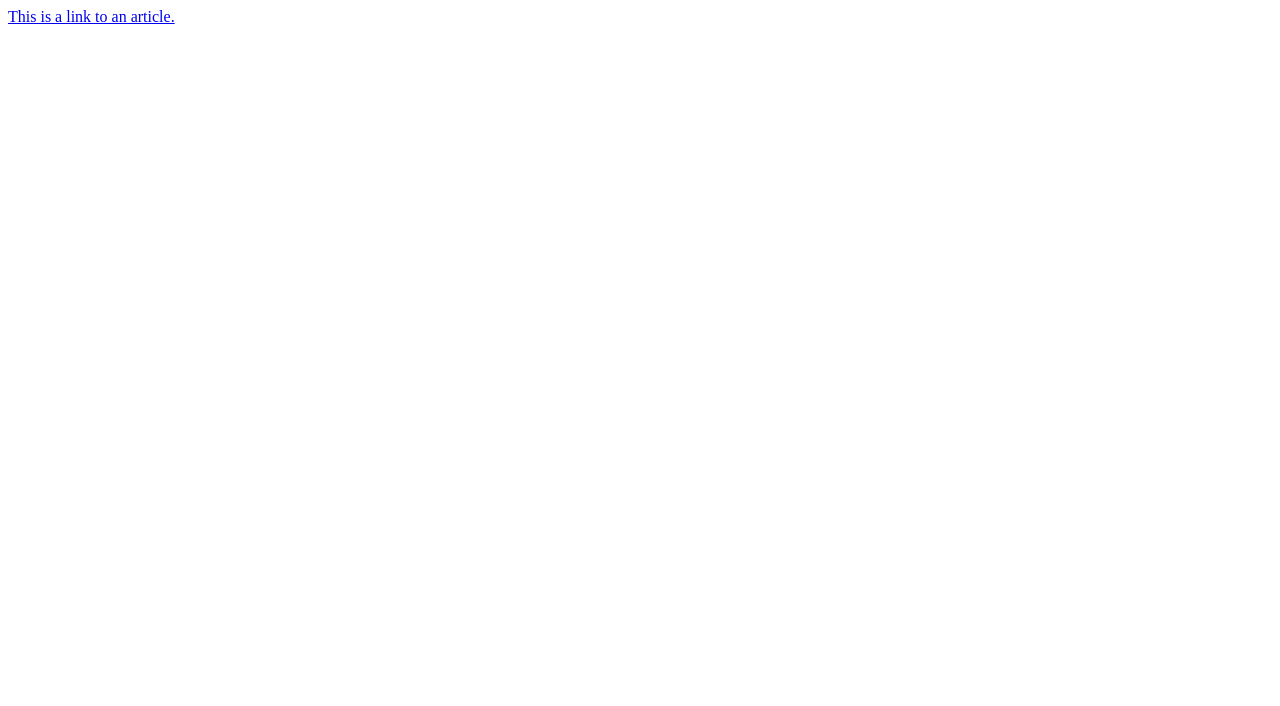
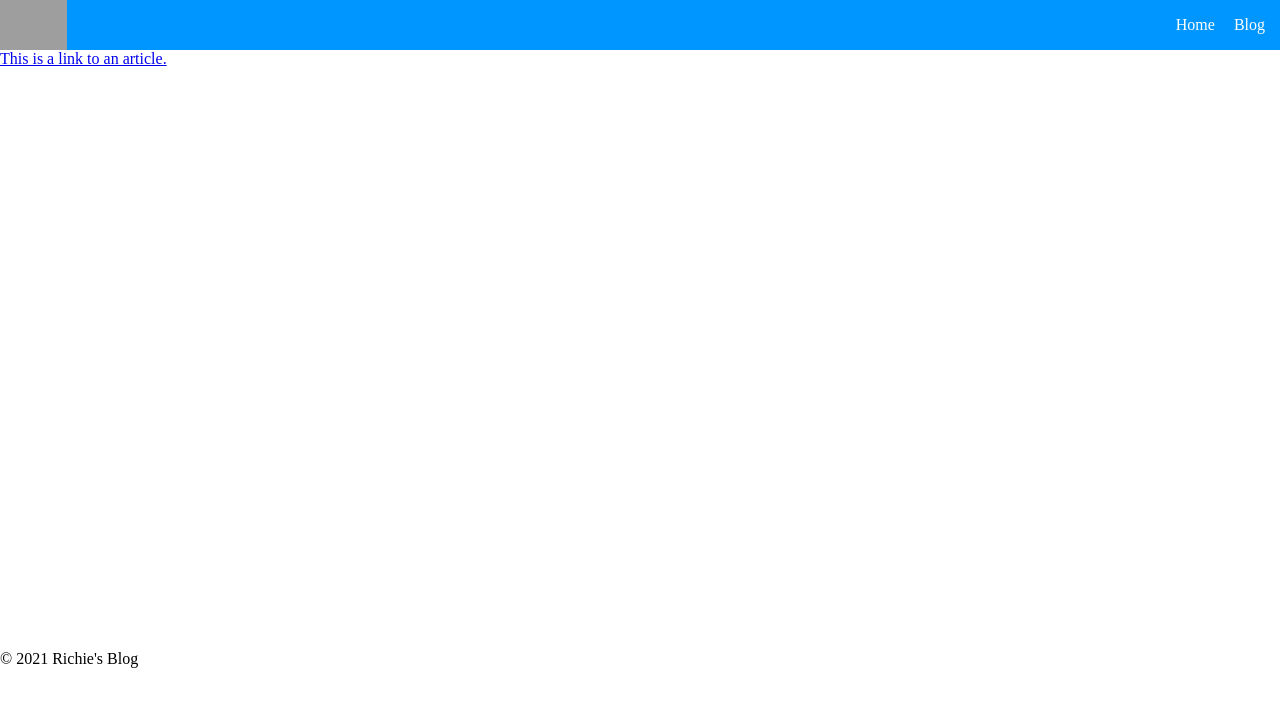
Before and after one commit to richardsa/UdacityFrontEndWebDeveloper, a plain HTML site: page index.html in a window 1280 px wide. Drawn offline with Linux system fonts and the light colour scheme; grey boxes are pictures that could not be loaded.

Commit message:
add initial style for header/nav

```diff
--- /dev/null
+++ b/css/style-index.css
@@ -0,0 +1,47 @@
+.container{
+      display:grid;
+      grid-template-columns: 1fr 1fr 1fr;
+      grid-template-rows: 50px 600px;
+      grid-template-areas:
+      "hd hd hd hd hd hd hd hd"
+      "main main main main main main main main"
+      "ft ft ft ft ft ft ft ft";
+
+
+  }
+.header {
+  grid-area:hd;
+  background-color:#0096FF;
+}
+.header .nav {
+  display:flex;
+    justify-content: space-between;
+}
+
+.header ul {
+  display:inline-block;
+}
+
+.header li {
+display:inline-block;
+}
+
+.header li a{
+  color:white;
+  text-decoration:none;
+  padding-right:15px;
+}
+
+.logo img{
+  max-height:50px;
+}
+
+
+
+.footer {
+  grid-area:ft;
+}
+
+@media(max-width:700px) {
+  .container {grid-template-columns: 1fr;}
+}
--- a/css/style.css
+++ b/css/style.css
@@ -0,0 +1 @@
+body {margin:0;}
--- a/index.html
+++ b/index.html
@@ -1,12 +1,29 @@
 <!DOCTYPE html>
 <html>
+
 <head>
   <meta charset="utf-8">
+  <meta name="viewport" content="width=device-width, initial-scale=1.0">
   <title>Richie's Blog</title>
   <link rel="stylesheet" href="./css/style.css"/>
+  <link rel="stylesheet" href="./css/style-index.css" />
 </head>
+
 <body>
-        <article><a href="./blog/post1.html">This is a link to an article.</a></article>
+  <div class="container">
+    <header class="header">
+      <nav class="nav">
+        <a class="logo" href="/"><img src="https://placeholder.com/wp-content/uploads/2018/10/placeholder.com-logo4.png" /></a>
+        <ul class="nav-menu">
+          <li><a href="./index.html">Home</a></li>
+          <li><a href="./blog/post1.html">Blog</a></li>
+        </ul>
+      </nav>
+    </header>
+    <section class="main"><a href="./blog/post1.html">This is a link to an article.</a></section>
+    <footer class="footer">&copy; 2021 Richie's Blog</footer>
+  </div><!-- container end -->
+
 </body>
-    <footer></footer>
+
 </html>
```
Also changed, not shown: css/style-blog.css (added). Lines whose indentation alone changed are shown as unchanged.
